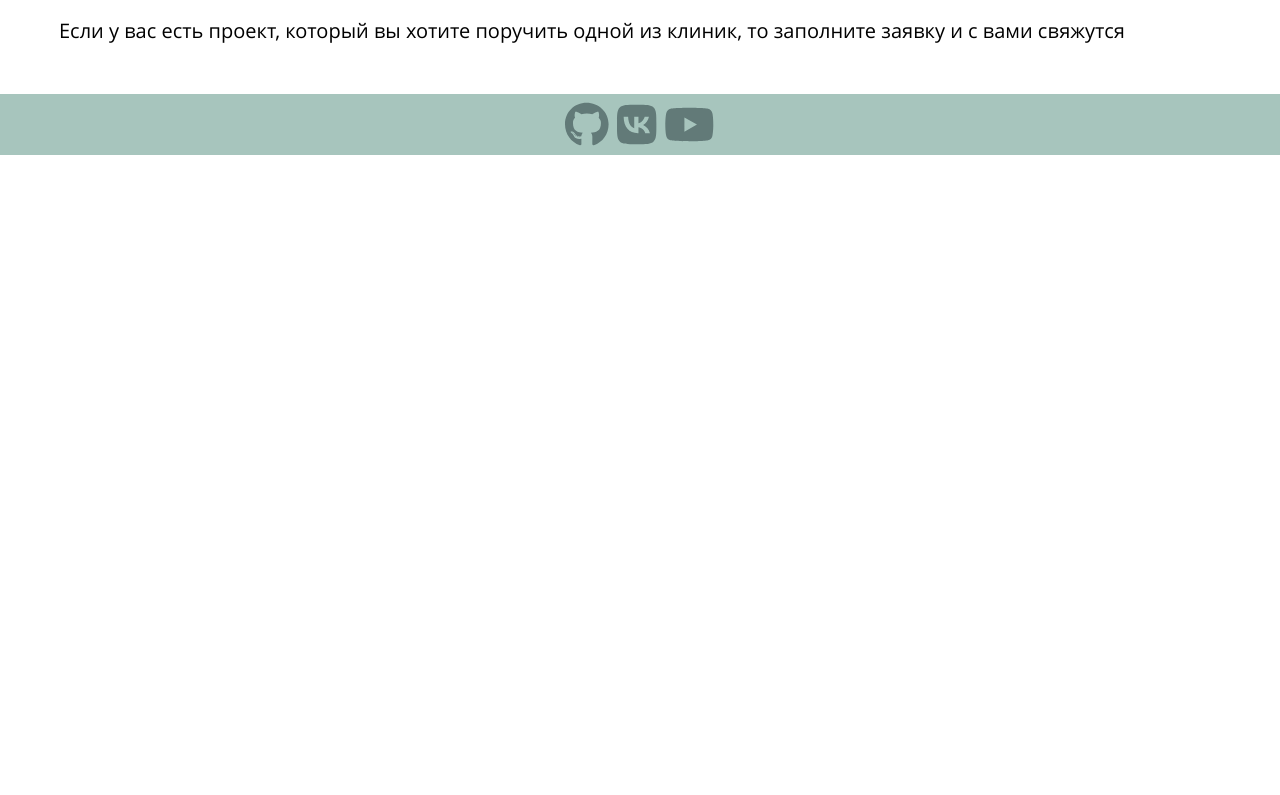
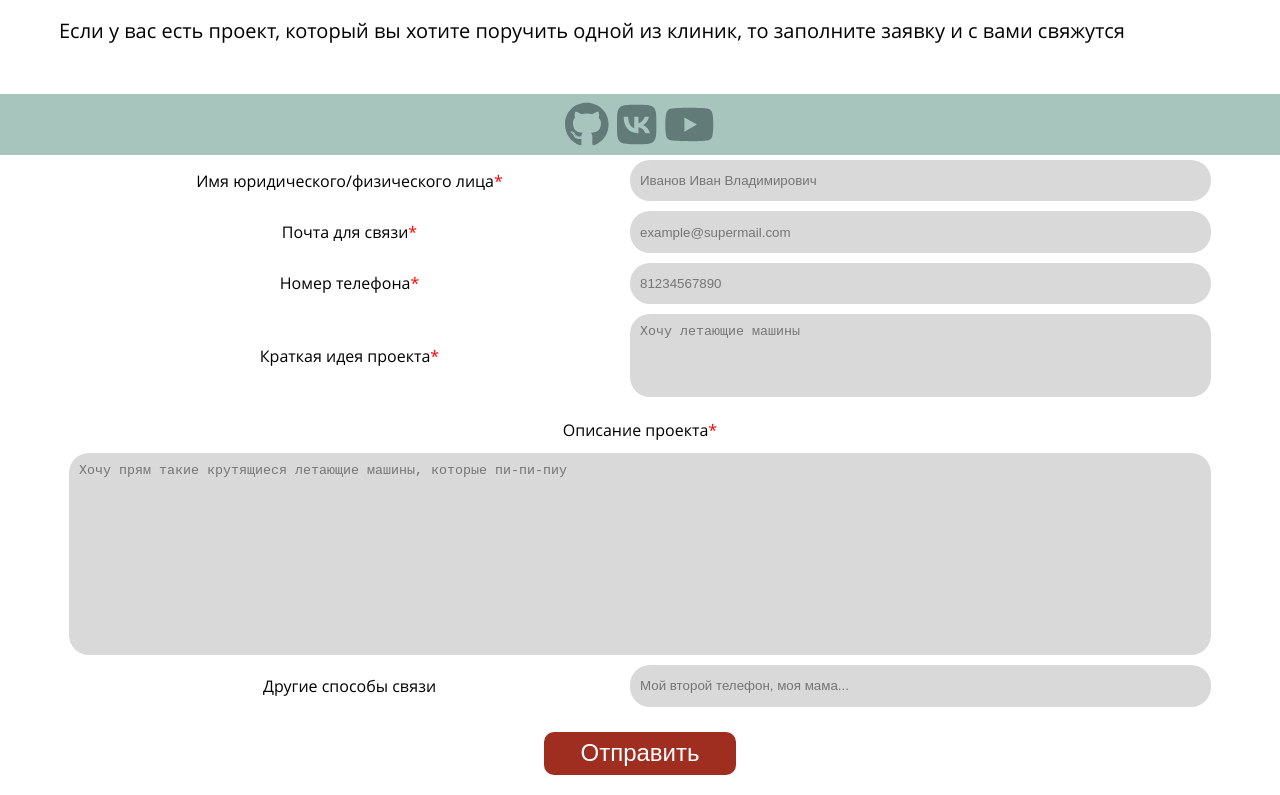
Before and after one commit to spbu-registry/Frontend-registry, a Next.js app: page / in a window 1280 px wide. Shown: the part 1439-2234 px from the top of the page. Before the commit the page ends 1594 px from the top, so only its background shows below. Built offline with nearby package versions, Linux system fonts and the light colour scheme.

Commit message:
Squashed commit to add FormForClient

```diff
--- /dev/null
+++ b/components/FormForClient/FormForClient.module.scss
@@ -0,0 +1,23 @@
+.FormForClient {
+    display: flex;
+    flex-direction: column;
+
+    align-items: center;
+    padding: 0 5vw;
+}
+
+.Wrapper {
+    width: 100%;
+    padding: 5px;
+}
+
+.FormButton {
+    font-size: 1.5rem;
+    width: 12rem;
+    margin: 20px 0;
+
+    color: #ffffff;
+    background-color: #9f2d20;
+    border : none;
+    border-radius: 10px;
+}
--- /dev/null
+++ b/components/FormForClient/index.jsx
@@ -0,0 +1,72 @@
+import TextInputFormComponent, {InputFieldType} from "../TextInputFormComponent";
+import styles from './FormForClient.module.scss';
+
+/*
+    FormForClient was build to receive project ideas from clients.
+    It accepts style as props to style the outer form.
+*/
+
+export default function FormForClient (FormForClientProps) {
+
+    const props = FormForClientProps;
+
+    return (
+        <form className={styles.FormForClient} style={props.styles}>
+        <div className={styles.Wrapper} style={{flex : 1}}>
+          <TextInputFormComponent
+            label={'Имя юридического/физического лица'}
+            id={'Employer_name'}
+            placeholder={'Иванов Иван Владимирович'}
+            type={InputFieldType.Text}
+            required
+          />
+        </div>
+        <div className={styles.Wrapper} style={{flex : 1}}>
+          <TextInputFormComponent
+            label={'Почта для связи'}
+            id={'Employer_email'}
+            placeholder={'example@supermail.com'}
+            type={InputFieldType.Email}
+            required
+          />
+        </div>
+        <div className={styles.Wrapper} style={{flex : 1}}>
+          <TextInputFormComponent
+            label={'Номер телефона'}
+            id={'Employer_phone'}
+            placeholder={'81234567890'}
+            type={InputFieldType.PhoneNumber}
+            required
+          />
+        </div>
+        <div className={styles.Wrapper} style={{flex : 2}}>
+          <TextInputFormComponent
+            label={'Краткая идея проекта'}
+            id={'Employer_idea'}
+            placeholder={'Хочу летающие машины'}
+            type={InputFieldType.Area}
+            required
+          />
+        </div>
+        <div className={styles.Wrapper} style={{flex : 6}}>
+          <TextInputFormComponent
+            label={'Описание проекта'}
+            id={'Employer_project_description'}
+            placeholder={'Хочу прям такие крутящиеся летающие машины, которые пи-пи-пиу'}
+            type={InputFieldType.Area}
+            ratio={4}
+            required vertical
+          />
+        </div>
+        <div className={styles.Wrapper} style={{flex : 1}}>
+          <TextInputFormComponent
+            label={'Другие способы связи'}
+            id={'Employer_contacts'}
+            placeholder={'Мой второй телефон, моя мама...'}
+            type={InputFieldType.Text}
+          />
+        </div>
+        <button className={styles.FormButton} style={{flex : 1}} type="submit">Отправить</button>
+      </form>
+    )
+}
--- /dev/null
+++ b/components/TextInputFormComponent/FieldComponents.jsx
@@ -0,0 +1,101 @@
+import { useEffect, useRef } from "react";
+import styles from "./TextInputFormComponent.module.scss";
+
+// Base Classs
+function BasicInputField (basicInputProps) {
+
+    const props = basicInputProps;
+
+    const inputRef = useRef(null);
+
+    // Handle Validation
+    useEffect(() => {
+        const input = inputRef.current;
+
+        if (input === null) return;
+
+        function handleValidation () {
+
+            input.setCustomValidity('');
+
+            if (!input.validity.valid) {
+                if (props.required && input.validity.valueMissing) {
+                    input.setCustomValidity('This field is required');
+                }
+                else if (input.validity.tooLong) {
+                    input.setCustomValidity(`This should not be longer than ${props.maxLength} symbols`);
+                }
+                else if (input.validity.tooShort) {
+                    input.setCustomValidity(`This should not be shorter than ${props.minLength} symbols`);
+                }
+                props.additionalValidation && props.additionalValidation(input);
+            }
+        }
+
+        input.addEventListener('input', handleValidation);
+
+        return () => {
+            input.removeEventListener('input', handleValidation);
+        }
+    })
+
+    return (
+        <input className={`${styles.Input}`}
+        pattern={props.pattern}
+        ref={inputRef}
+        type={props.type}
+        id={props.id}
+        name={props.name ?? props.id}
+        style={{flex : props.ratio}}
+        placeholder={props.placeholder}
+        required={props.required}
+        minLength={props.minLength}
+        maxLength={props.maxLength}
+        />
+    )
+}
+
+// Extend BasicInputField
+
+export function TextInputField (TextInputProps) {
+
+    const props = TextInputProps;
+
+    return (<BasicInputField type='text' id={props.id} ratio={props.ratio} placeholder={props.placeholder} required={props.required} minLength={props.minLength} maxLength={props.maxLength} name={props.name}/>)
+}
+
+export function EmailInputField (EmailInputProps) {
+
+    const props = EmailInputProps;
+
+    function additionalValidation (input) {
+        if (input.validity.typeMismatch) {
+            input.setCustomValidity('Please put a valid email address');
+        }
+    }
+
+    return (<BasicInputField type='email' additionalValidation={additionalValidation} id={props.id} ratio={props.ratio} placeholder={props.placeholder} required={props.required} minLength={props.minLength} maxLength={props.maxLength} name={props.name}/>)
+}
+
+export function NumberInputField (NumberInputProps) {
+
+    const props = NumberInputProps;
+
+    function additionalValidation (input) {
+        if (input.validity.patternMismatch) {
+            input.setCustomValidity('Please put a valid phone number');
+        }
+    }
+
+    return (<BasicInputField pattern={'^[+]*[(]{0,1}[0-9]{1,4}[)]{0,1}[-\s\./0-9]*$'}
+        type='tel' additionalValidation={additionalValidation} id={props.id} ratio={props.ratio} placeholder={props.placeholder} required={props.required} minLength={props.minLength} maxLength={props.maxLength} name={props.name}/>)
+
+}
+
+// Area Component
+
+export function AreaInputField (AreaInputProps) {
+    const props = AreaInputProps;
+
+    return <textarea id={props.id} className={`${styles.Input} ${styles.Area}`} style={{flex : props.ratio, resize: 'none'}} name={props.name} required={props.required} placeholder={props.placeholder} maxLength={props.maxLength}/>
+}
--- /dev/null
+++ b/components/TextInputFormComponent/TextInputFormComponent.module.scss
@@ -0,0 +1,37 @@
+.Devider {
+    display: flex;
+
+    width: 100%;
+    height: 100%;
+}
+
+.Input {
+    border: none;
+    border-radius: 20px;
+
+    padding-left: 10px;
+    padding-right: 10px;
+
+    background-color: #d9d9d9;
+}
+.Input.Area {
+    padding-top: 10px;
+    padding-bottom: 10px;
+}
+
+.Label {
+    display: flex;
+    justify-content: center;
+    align-items: center;
+
+    text-align: center;
+}
+
+.required::after {
+    content : " *";
+    color : red;
+}
+
+.vertical {
+    flex-direction: column;
+}
--- /dev/null
+++ b/components/TextInputFormComponent/index.jsx
@@ -0,0 +1,65 @@
+import styles from "./TextInputFormComponent.module.scss";
+
+import { TextInputField, NumberInputField, EmailInputField, AreaInputField } from "./FieldComponents";
+/*
+    This component was build to be reusable if needed. So please consider using if it fits in your component.
+    Keep in mind most of validation happens on submit event only.
+
+    TextInputFormComponent props :
+    required :
+        id : string - Every input shoud have a unique id,
+        label : string - Every input shoud have a label
+        type : InputFieldType - Type of input
+    optional :
+        placeholder : string
+        required : boolean
+        vertical : boolean
+
+        ratio : number - describes ration of space between input and label
+        minLength : number
+        maxLength : number
+
+        name : string - for submitting form
+*/
+
+
+
+export const InputFieldType = {
+    Area : 1,
+    Text : 2,
+    Email : 3,
+    PhoneNumber : 4
+}
+
+export default function TextInputFormComponent (props) {
+
+    function buildByType (type) {
+        switch (type) {
+
+            case InputFieldType.Text :
+                return <TextInputField id={props.id} ratio={props.ratio ?? 1} placeholder={props.placeholder} required={props.required} minLength={props.minLength} maxLength={props.maxLength} name={props.name}/>;
+
+            case InputFieldType.Email :
+                return <EmailInputField id={props.id} ratio={props.ratio ?? 1} placeholder={props.placeholder} required={props.required} minLength={props.minLength} maxLength={props.maxLength} name={props.name}/>;
+
+            case InputFieldType.PhoneNumber :
+                return <NumberInputField id={props.id} ratio={props.ratio ?? 1} placeholder={props.placeholder} required={props.required} minLength={props.minLength} maxLength={props.maxLength} name={props.name}/>
+
+            case InputFieldType.Area :
+                return <AreaInputField id={props.id} ratio={props.ratio ?? 1} placeholder={props.placeholder} required={props.required} maxLength={props.maxLength} name={props.name} />
+        }
+    }
+
+    const required = props.required ? styles.required : '';
+    const vertical = props.vertical ? styles.vertical : '';
+
+    return (<div className={`${styles.Devider} ${vertical}`}>
+
+        <label className={`${styles.Label} ${required}`} htmlFor={props.id} style={{flex : 1}}>
+            {props.label}
+        </label>
+
+        {buildByType(props.type)}
+
+    </div>)
+}
--- a/pages/index.js
+++ b/pages/index.js
@@ -6,6 +6,8 @@ import Taglist from "../components/Taglist";
 import Container from "../components/Container";
 import ForClient from "../components/ForClient"
 import Footer from "../components/Footer"
+import TextInputFormComponent, {InputFieldType} from "../components/TextInputFormComponent";
+import FormForClient from "../components/FormForClient";
 
 export default function Home() {
   return (
@@ -23,6 +25,8 @@ export default function Home() {
       <ClinicCard />
         <ForClient />
         <Footer />
+
+      <FormForClient styles={{width : '100%', height: '80vh'}}/>
     </div>
   );
 }
```
